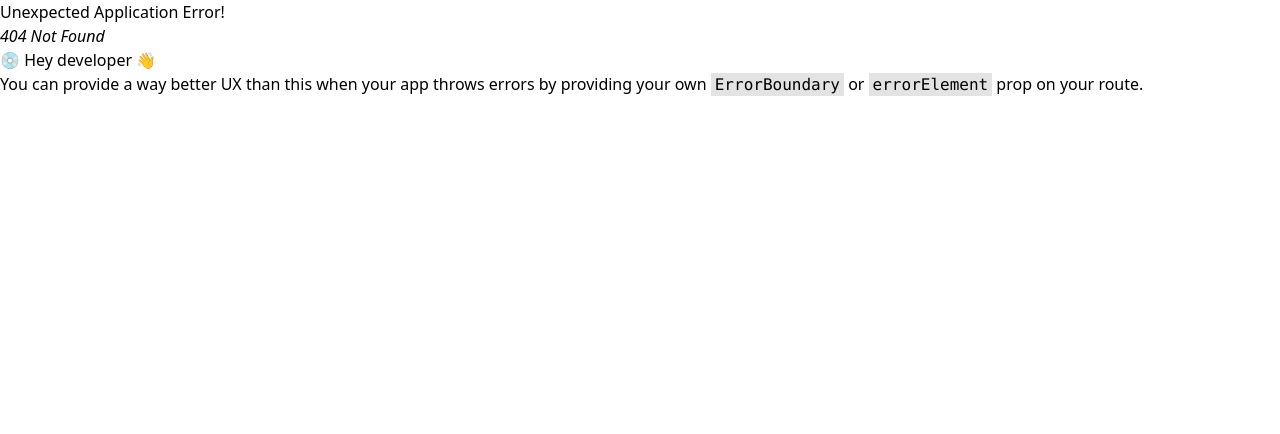
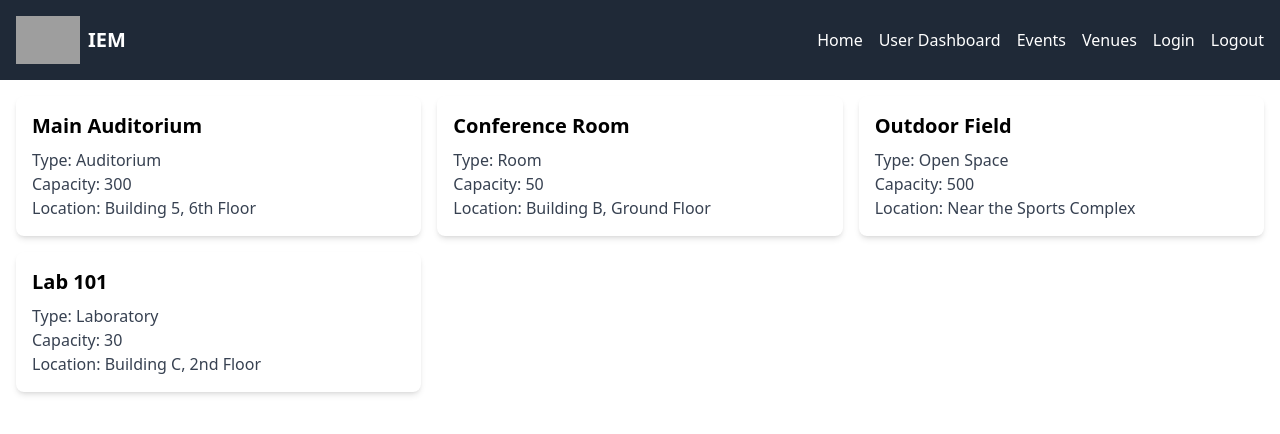
Before and after one commit to vineetprash/Radiants, a React (Vite) app: page /venues in a window 1280 px wide. Before the commit this address had no page. Shown: the top 434 px of the page. Built offline with nearby package versions, Linux system fonts and the light colour scheme; no server answers; grey boxes are pictures that could not be loaded.

Commit message:
CHanges in new event page and venue page

```diff
--- a/src/components/Layout.jsx
+++ b/src/components/Layout.jsx
@@ -1,7 +1,7 @@
 // layout.jsx
 import React from 'react';
 import { Outlet } from 'react-router-dom';
-import Navbar from './Navbar'; // Import your Navbar component
+import Navbar from './Navbar';
 
 const Layout = () => {
   return (
--- a/src/components/Navbar.jsx
+++ b/src/components/Navbar.jsx
@@ -7,7 +7,7 @@ const Navbar = () => {
       <div className="container mx-auto flex justify-between items-center">
         <Link to="/" className="flex items-center">
           <img src="http://www.pccoepune.com/images/pccoe-logo-new.webp" alt="Logo" className="h-12 mr-2" />
-          <h1 className="text-xl font-bold">MyApp</h1>
+          <h1 className="text-xl font-bold">IEM</h1>
         </Link>
         <ul className="flex space-x-4">
           <li>
--- a/src/components/NewEvent.jsx
+++ b/src/components/NewEvent.jsx
@@ -11,7 +11,7 @@ const NewEvent = () => {
     endDate: new Date().toISOString().split('T')[0],
     startTime: '09:00',
     endTime: '17:00',
-    venue: '',
+    expectedAttendance: '',
   });
 
   const [events, setEvents] = useState([]);
@@ -36,7 +36,7 @@ const NewEvent = () => {
       end_date: new Date(`${formData.endDate}T${formData.endTime}:00Z`).toISOString(),
       type: 'General',
       logo: '',
-      expected_attendance: formData.expectedAttendance
+      expected_attendance: formData.expectedAttendance,
     };
 
     try {
@@ -58,7 +58,6 @@ const NewEvent = () => {
         endDate: '',
         startTime: '09:00',
         endTime: '17:00',
-        venue: '',
         expectedAttendance: '',
       });
     } catch (error) {
@@ -158,6 +157,29 @@ const NewEvent = () => {
                   />
                 </div>
               </div>
+
+              <div className="grid grid-cols-2 gap-6">
+                <div>
+                  <label className="block text-sm font-medium text-gray-700 mb-2">Start Time</label>
+                  <input
+                    type="time"
+                    value={formData.startTime}
+                    onChange={(e) => handleInputChange('startTime', e.target.value)}
+                    className="w-full border-gray-300 rounded-md shadow-sm focus:border-indigo-500 focus:ring-indigo-500 p-2"
+                    required
+                  />
+                </div>
+                <div>
+                  <label className="block text-sm font-medium text-gray-700 mb-2">End Time</label>
+                  <input
+                    type="time"
+                    value={formData.endTime}
+                    onChange={(e) => handleInputChange('endTime', e.target.value)}
+                    className="w-full border-gray-300 rounded-md shadow-sm focus:border-indigo-500 focus:ring-indigo-500 p-2"
+                    required
+                  />
+                </div>
+              </div>
             </div>
 
             <button
@@ -167,7 +189,6 @@ const NewEvent = () => {
               Submit Event Request
             </button>
           </form>
-
         </div>
       )}
 
@@ -188,6 +209,8 @@ const NewEvent = () => {
                 </span>
                 <p className="text-sm text-gray-500 mt-2">
                   Date: {new Date(event.start_date).toLocaleDateString()} to {new Date(event.end_date).toLocaleDateString()}
+                  <br />
+                  {/* Venue: {event.venue} */}
                 </p>
               </div>
             ))
@@ -205,7 +228,6 @@ const NewEvent = () => {
         </div>
       )}
     </div>
-
   );
 };
 
--- /dev/null
+++ b/src/components/Venue.jsx
@@ -0,0 +1,83 @@
+import React, { useEffect, useState } from 'react';
+
+// Dummy data
+const dummyVenues = [
+  {
+    name: "Main Auditorium",
+    venue_type: "Auditorium",
+    capacity: 300,
+    location: "Building 5, 6th Floor"
+  },
+  {
+    name: "Conference Room",
+    venue_type: "Room",
+    capacity: 50,
+    location: "Building B, Ground Floor"
+  },
+  {
+    name: "Outdoor Field",
+    venue_type: "Open Space",
+    capacity: 500,
+    location: "Near the Sports Complex"
+  },
+  {
+    name: "Lab 101",
+    venue_type: "Laboratory",
+    capacity: 30,
+    location: "Building C, 2nd Floor"
+  },
+];
+
+const VenueCards = () => {
+  const [venues, setVenues] = useState(dummyVenues); // Initialize with dummy data
+  const [loading, setLoading] = useState(true);
+  const [error, setError] = useState(null);
+
+  useEffect(() => {
+    const fetchVenues = async () => {
+      try {
+        const response = await fetch('https://inventory-mtia.onrender.com/');
+        if (!response.ok) {
+          throw new Error('Network response was not ok');
+        }
+        const data = await response.json();
+        // console.log("response OK", data);
+
+        if (Array.isArray(data)) {
+          setVenues(data);
+        } else {
+          throw new Error('Received data is not an array');
+        }
+      } catch (err) {
+        // setError(err.message);
+      } finally {
+        setLoading(false);
+      }
+    };
+
+    fetchVenues();
+  }, []);
+
+  if (loading) {
+    return <div>Loading venues...</div>;
+  }
+
+  if (error) {
+    return <div>Error: {error}</div>;
+  }
+
+  return (
+    <div className="venue-cards-container grid grid-cols-1 sm:grid-cols-2 md:grid-cols-3 gap-4 p-4">
+      {venues.map((venue, index) => (
+        <div key={index} className="card bg-white rounded-lg shadow-md p-4">
+          <h2 className="text-xl font-bold mb-2">{venue.name}</h2>
+          <p className="text-gray-700">Type: {venue.venue_type}</p>
+          <p className="text-gray-700">Capacity: {venue.capacity}</p>
+          <p className="text-gray-700">Location: {venue.location}</p>
+        </div>
+      ))}
+    </div>
+  );
+};
+
+export default VenueCards;
--- a/src/main.jsx
+++ b/src/main.jsx
@@ -6,6 +6,7 @@ import Landing from './components/Landing';
 import EventDetails from './components/Events';
 import Layout from './components/Layout';
 import Events from './components/Events';
+import Venue from './components/Venue';
 
 const router = createBrowserRouter([
   {
@@ -27,6 +28,10 @@ const router = createBrowserRouter([
       {
         path:'events',
         element: <Events/>,
+      },
+      {
+        path:'venues',
+        element: <Venue/>,
       }
     ],
   },
```
Lines whose indentation alone changed are shown as unchanged.
